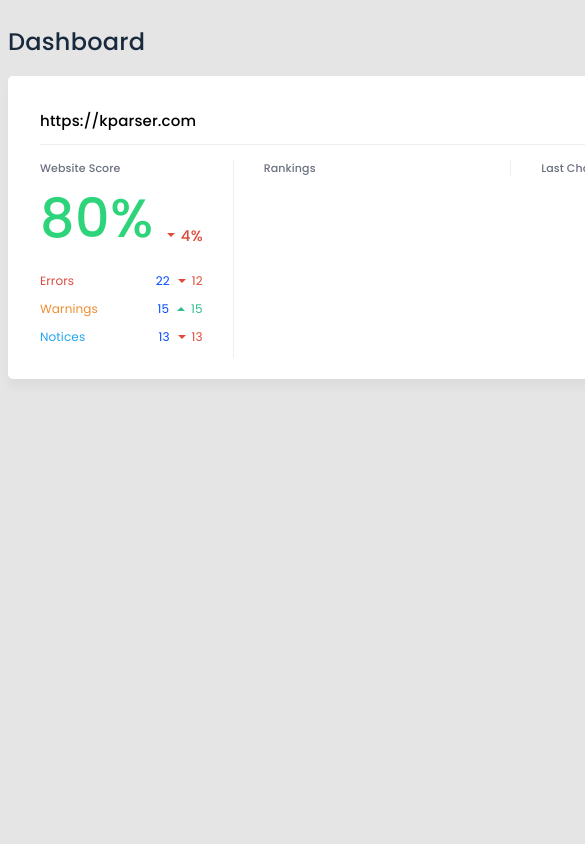
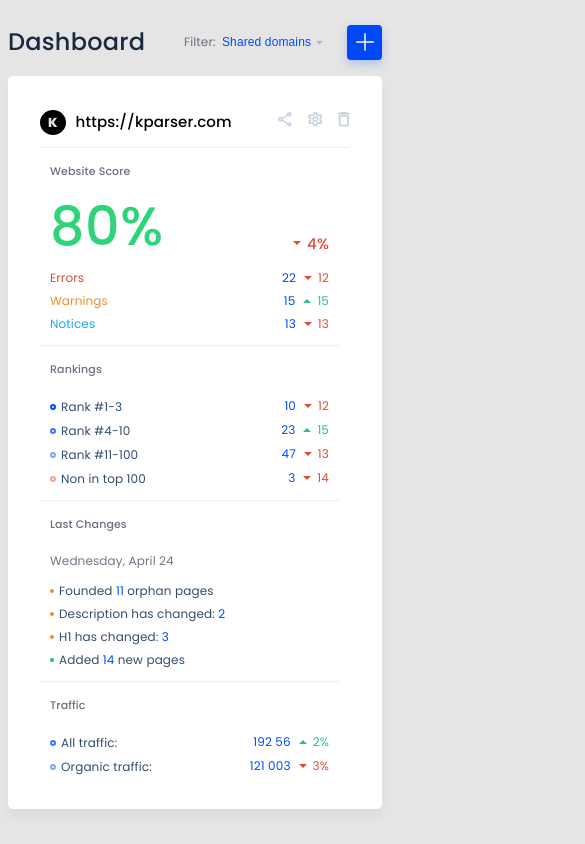
Before and after one commit to ssvStyle/Dashboard, a plain HTML site: page index.html in a window 390 px wide. Shown: the top 844 px of the page, 585 px wide, since content can reach past the window. Drawn offline with Linux system fonts and the light colour scheme.

Commit message:
ready adaptive

```diff
--- a/index.html
+++ b/index.html
@@ -2,6 +2,7 @@
 <html lang="en">
 <head>
     <meta charset="UTF-8">
+    <meta name="viewport" content="width=device-width, initial-scale=1">
     <link rel="stylesheet" href="css/style.css">
     <link href="https://fonts.googleapis.com/css2?family=Poppins:wght@100;400;500;600;800&display=swap" rel="stylesheet">
     <title>Dashboard</title>
@@ -11,14 +12,15 @@
         <header class="header">
             <h1>Dashboard</h1>
             <div class="header__filter">
-                <p>Filter:</p>
                 <form action="" method="post" class="header__filter__form">
+                    <label>Filter:
                         <select>
                             <option selected disabled>Shared domains</option>
                             <option value="domain 1">domain 1</option>
                             <option value="domain 2">domain 2</option>
                             <option value="domain 3">domain 3</option>
                         </select>
+                    </label>
                     <button type="submit" class="header__filter__button"></button>
                 </form>
             </div>
@@ -26,7 +28,7 @@
         <main class="main">
             <header class="main__header">
                 <div class="main__header__logo">
-                    <h2>https://kparser.com</h2>
+                    <a href=""><h2>https://kparser.com</h2></a>
                 </div>
                 <div class="main__header__settings">
                     <img src="images/icon/share.svg" alt="share">
@@ -49,12 +51,29 @@
                 </div>
                 <div class="main__content__block">
                     <p class="main__content__block__title">Rankings</p>
+                    <ul>
+                        <li><div>Rank #1-3</div><div><span>10</span><p>12</p></div></li>
+                        <li><div>Rank #4-10</div><div><span>23</span><p>15</p></div></li>
+                        <li><div>Rank #11-100</div><div><span>47</span><p>13</p></div></li>
+                        <li><div>Non in top 100</div><div><span>3</span><p>14</p></div></li>
+                    </ul>
                 </div>
                 <div class="main__content__block">
                     <p class="main__content__block__title">Last Changes</p>
+                    <p>Wednesday, April 24</p>
+                    <ul>
+                        <li>Founded <span>11</span> orphan pages</li>
+                        <li>Description has changed: <span>2</span></li>
+                        <li>H1 has changed: <span>3</span></li>
+                        <li>Added <span>14</span> new pages</li>
+                    </ul>
                 </div>
                 <div class="main__content__block">
                     <p class="main__content__block__title">Traffic</p>
+                    <ul>
+                        <li><div>All traffic: </div><div><span>192 56</span><p>2%</p></div></li>
+                        <li><div>Organic traffic: </div><div><span>121 003</span><p>3%</p></div></li>
+                    </ul>
                 </div>
             </section>
         </main>
--- a/scss/_header.scss
+++ b/scss/_header.scss
@@ -8,9 +8,6 @@
 
 .header__filter {
   @include dFlexBetween;
-  p {
-    color: $grey;
-  }
   &__button {
     width: 35px;
     height: 35px;
@@ -21,7 +18,11 @@
     border-radius: 4px;
   }
   &__form {
+    label {
+      color: $grey;
+    }
     display: flex;
+    align-items: center;
     select {
       padding: 3px;
       margin-right: 20px;
--- a/scss/_main.scss
+++ b/scss/_main.scss
@@ -6,8 +6,25 @@
 }
 .main {
   &__header {
+    &__logo {
+      a {
+        text-decoration: none;
+      }
+    }
     h2 {
       @include fontStyle(#000000, normal, 500, 15px, 22px);
+      display: flex;
+      align-items: center;
+    }
+    h2:before {
+      content: 'K';
+      text-align: center;
+      padding: 3px 8px;
+      @include fontStyle(#E5E5E5, normal, 800, 13px, 19px);
+      display: inline-block;
+      background-color: #000000;
+      border-radius: 50%;
+      margin-right: 10px;
     }
     border-bottom: $lightGrayLine;
     &__settings {
@@ -23,15 +40,102 @@
   &__content{
     @include dFlexBetween(flex-start);
     &__block:first-of-type {
-      width: 20%;
       padding-left: 0;
+      @for $i from 0 to length($scoreColors) {
+        li:nth-child(#{$i+1}) {
+          color: nth($scoreColors, $i+1);
+        }
+        @if $i+1 == 2 {
+          li:nth-child(#{$i+1}) {
+            p {
+              color: $grayTopTriangle;
+            }
+            p:before {
+              content: '';
+              @include triangle($color: $grayTopTriangle, $direction: top);
+            }
+          }
+        }
+      }
+    }
+    &__block:nth-child(2) {
+      ul li div:first-of-type:before {
+        @include beforeCircle;
+      }
+      @for $i from 1 to 5{
+        ul li:nth-child(n+#{$i}) div:before {
+          opacity: $op;
+        }
+        @if ($i == 4) {
+          ul li:nth-child(n+#{$i}) div:before {
+            opacity: unset;
+            border: 2px solid rgba(221, 76, 58, 0.5);
+          }
+        }
+        $op: $op - 0.25;
+      }
+      ul li:nth-child(2) {
+        p {
+          color: $grayTopTriangle;
+        }
+        p:before {
+          content: '';
+          @include triangle($color: $grayTopTriangle, $direction: top);
+        }
+      }
+    }
+    &__block:nth-child(3) {
+      ul li {
+        display: block;
+        span {
+          margin: 0;
+        }
+      }
+      ul li:before {
+        content: '';
+        border-radius: 50%;
+        border: 2px solid #F18F1C;
+        box-sizing: border-box;
+        margin-right: 5px;
+        vertical-align: middle;
+        display: inline-block;
+      }
+      ul li:last-of-type:before {
+        border-color: #27BE88;
+      }
+      p:last-of-type {
+        color: #707683;
+        margin: 10px 0;
+      }
+    }
+    &__block:nth-child(4) {
+      ul li:first-child {
+        p:before {
+          content: '';
+          @include triangle($color: $grayTopTriangle, $direction: top);
+        }
+        p {
+          color: $grayTopTriangle;
+        }
+      }
+      ul li div:first-of-type:before {
+        @include beforeCircle;
+      }
+      @for $i from 1 to 3{
+        $op: $op - 0.25;
+        ul li:nth-child(n+#{$i}) div:before {
+          opacity: $op;
+        }
+      }
     }
     &__block {
-      width: 26.6%;
+      width: 25%;
       margin-top: 15px;
       padding: 0 30px;
+      color: #334D6E;
       &__title{
         margin: 0;
+        margin-bottom: 20px;
         @include fontStyle($grey, normal, 500, 11px, 16px);
       }
       &__score {
@@ -41,7 +145,7 @@
           display: flex;
         }
         p:first-child {
-          @include fontStyle(#2ED47A, normal, 500, 54px, 84px);
+          @include fontStyle(#2ED47A, normal, 500, 54px, 54px);
         }
         p:last-child {
           @include fontStyle($red, normal, 500, 15px, 180%);
@@ -52,11 +156,10 @@
         }
       }
       ul {
-        list-style: none;
         padding: 0;
         li {
           @include dFlexBetween($align: baseline);
-          margin: 10px 0;
+          margin: 5px 0;
         }
         li p {
           margin: 0;
@@ -74,22 +177,6 @@
           color: $blue;
           margin-right: 8px;
         }
-        @for $i from 0 to length($scoreColors) {
-          li:nth-child(#{$i+1}) {
-            color: nth($scoreColors, $i+1);
-          }
-          @if $i+1 == 2 {
-            li:nth-child(#{$i+1}) {
-              p {
-                color: $grayTopTriangle;
-              }
-              p:before {
-                content: '';
-                @include triangle($color: $grayTopTriangle, $direction: top);
-              }
-            }
-          }
-        }
       }
     }
     &__block:nth-child(-n+3) {
--- /dev/null
+++ b/scss/_media.scss
@@ -0,0 +1,85 @@
+body {
+  @media screen and (max-width: 320px) {
+    margin: 0;
+  }
+}
+
+.header {
+  @media screen and (max-width: 360px){
+    align-items: baseline;
+    flex-direction: column;
+    &__filter {
+      width: 100%;
+      &__form {
+        justify-content: space-around;
+        width: 100%;
+        margin-bottom: 5px;
+        select {
+          margin: 0;
+        }
+      }
+    }
+    h1 {
+      margin-top: 0;
+    }
+  }
+}
+
+.main {
+  @media screen and (max-width: 380px){
+    padding: 5px 10px;
+  }
+  &__header {
+    @media screen and (max-width: 320px){
+      align-items: baseline;
+      flex-direction: column;
+      &__settings {
+        align-self: flex-end;
+      }
+    }
+  }
+  &__content {
+    @media screen and (max-width: 320px){
+      &__block:nth-child(-n+3) {
+        border-right: none;
+        border-bottom: $lightGrayLine;
+      }
+    }
+    @media screen and (max-width: 500px) {
+      flex-wrap: wrap;
+      align-items: normal;
+      &__block {
+        padding: 0 10px;
+        width: 90%;
+        &:nth-child(-n+3) {
+          border-right: none;
+          border-bottom: $lightGrayLine;
+        }
+      }
+    }
+    @media screen and (min-width: 501px) and (max-width: 895px) {
+      flex-wrap: wrap;
+      align-items: normal;
+      &__block {
+        width: 45%;
+        padding: 0 15px;
+      }
+      &__block:nth-child(-n+4) {
+        border-right: $lightGrayLine;
+      }
+    }
+    @media screen and (max-width: 1020px) {
+      &__block {
+        padding: 0 10px;
+        &:first-of-type {
+          padding-left: 10px;
+        }
+      }
+    }
+  }
+}
+.container {
+  @media screen and (max-width: 1100px) {
+    width: 100%;
+  }
+}
--- a/scss/_var.scss
+++ b/scss/_var.scss
@@ -4,6 +4,7 @@
 $red: #DD4C3A;
 $lightGrayLine: 1px solid #EBEFF2;
 $scoreColors: (#DC4B3E, #F08D30, #22A4EE);
+$op:1;
 
 @mixin fontStyle($color: black, $style: normal, $weight: normal, $size: 12px, $height: 18px, $spacing: 0.01em) {
   font-style: $style;
@@ -42,6 +43,18 @@
   align-self: center;
 }
 
+@mixin beforeCircle() {
+  content: '';
+  padding: 1px;
+  border-radius: 50%;
+  border: 2px solid #004BFF;
+  box-sizing: border-box;
+  width: 1px;
+  height: 1px;
+  align-self: center;
+  margin-right: 5px;
+}
+
 body {
   background: #E5E5E5;
   font-family: 'Poppins', sans-serif;
--- a/scss/style.scss
+++ b/scss/style.scss
@@ -1 +1 @@
-@import 'var', 'header', 'main';
+@import 'var', 'header', 'main', 'media';
```
Also changed, not shown: css/style.css, images/Снимок экрана от 2020-07-10 20-28-20.png (deleted), 1 other file. Lines whose indentation alone changed are shown as unchanged.
